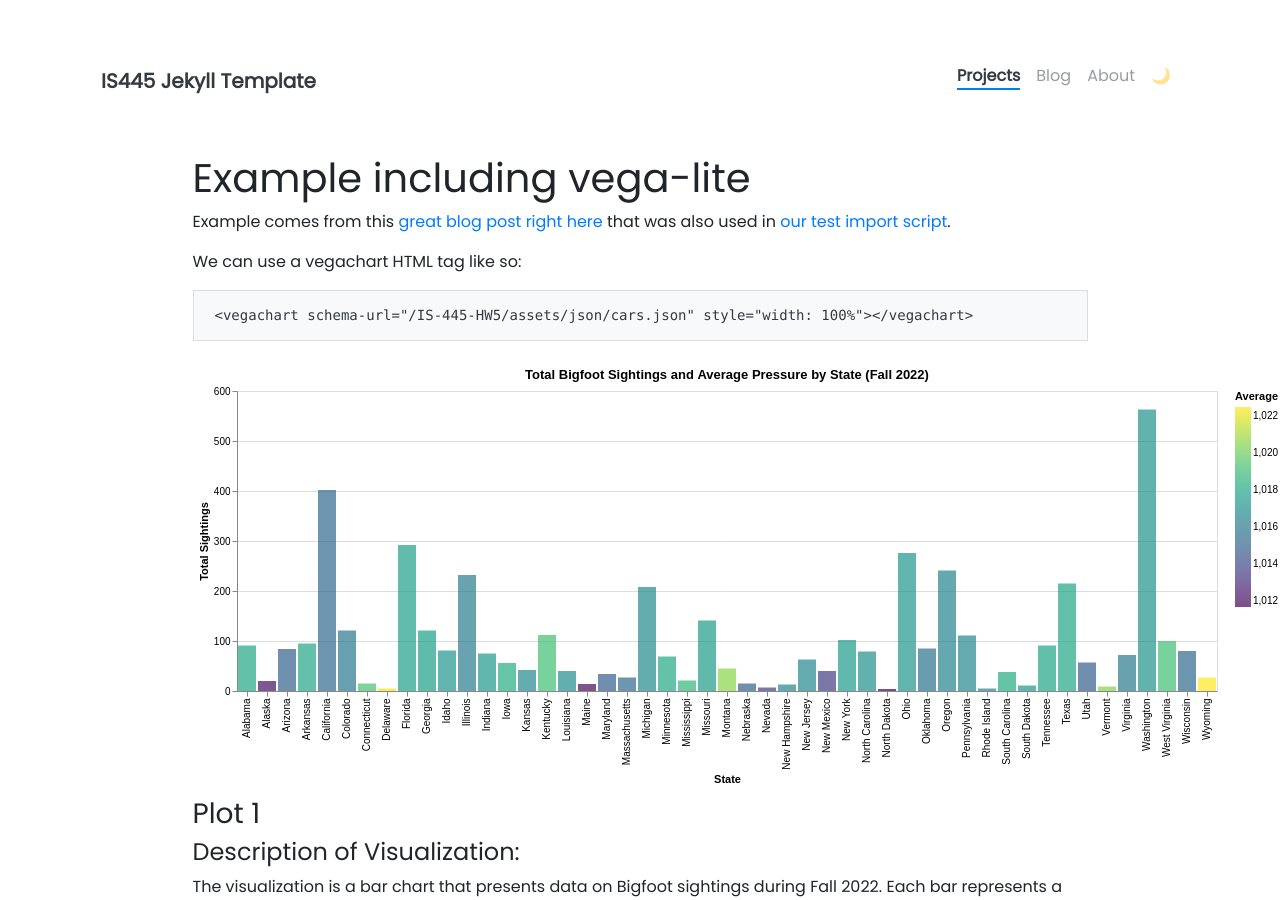
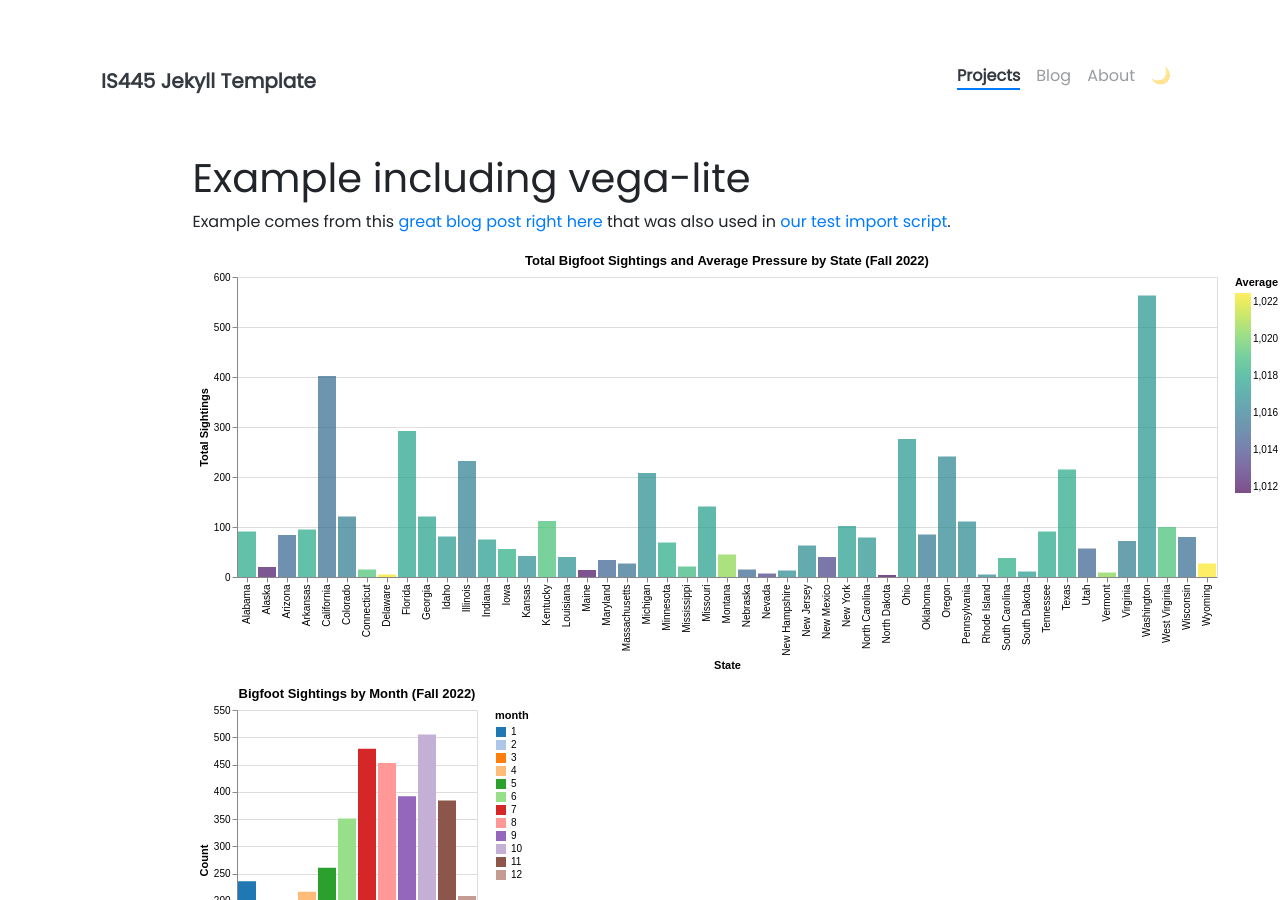
Before and after one commit to Yashbhavsar9087/IS-445-HW5, a Jekyll site: the page built from _projects/hw8.md, in a window 1280 px wide and 900 px high. Built offline with Jekyll 4.4.1, drawn with Linux system fonts in a browser that asks for light colours; nearby versions of some CDN libraries.

Commit message:
Update hw8.md

````diff
--- a/_projects/hw8.md
+++ b/_projects/hw8.md
@@ -15,13 +15,10 @@
 
 Example comes from this [great blog post right here](https://blog.4dcu.be/programming/2021/05/03/Interactive-Visualizations.html) that was also used in [our test import script](https://github.com/UIUC-iSchool-DataViz/is445_bcubcg_fall2022/blob/main/week01/test_imports_week01.ipynb).
 
-We can use a vegachart HTML tag like so:
+<vegachart schema-url="{{ site.baseurl }}/assets/json/Pressure.json" style="width: 100%"></vegachart>
+<vegachart schema-url="{{ site.baseurl }}/assets/json/Sightings.json" style="width: 100%"></vegachart>
 
-```
-<vegachart schema-url="{{ site.baseurl }}/assets/json/cars.json" style="width: 100%"></vegachart>
-```
 
-<vegachart schema-url="{{ site.baseurl }}/assets/json/Pressure.json" style="width: 100%"></vegachart>
 ### Plot 1
 
 #### Description of Visualization:
@@ -38,7 +35,7 @@
 The reset_index() method is used to reset the index after aggregation for clarity in further operations.
 These transformations are crucial as they summarize the raw data into meaningful insights, allowing for a clear visualization of Bigfoot sightings and average pressure by state.
 
-<vegachart schema-url="{{ site.baseurl }}/assets/json/Sightings.json" style="width: 100%"></vegachart>
+
 
 
 In theory, you can also use [Jekyll hooks](https://jekyllrb.com/docs/plugins/hooks/) to do it, but I haven't figured out a way that looks nice yet.
````
